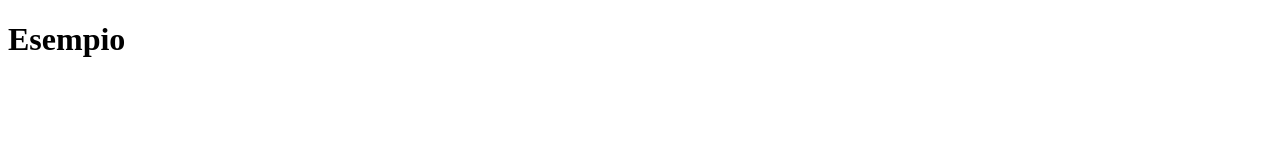
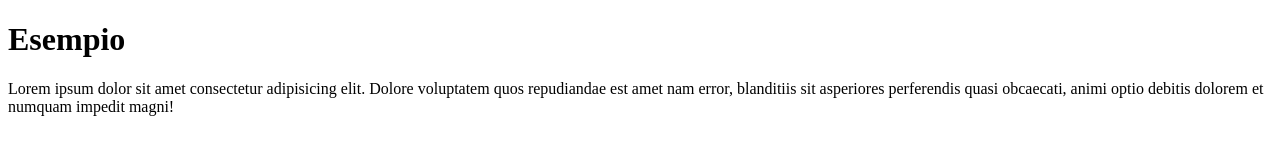
Before and after one commit to Andrea-Mattia/prova-github, a plain HTML site: page index.html in a window 1280 px wide. Drawn offline with Linux system fonts and the light colour scheme.

Commit message:
add main sect

```diff
--- a/index.html
+++ b/index.html
@@ -10,5 +10,11 @@
     <header>
         <h1>Esempio</h1>
     </header>
+
+    <!-- main sect -->
+
+    <main>
+        <p>Lorem ipsum dolor sit amet consectetur adipisicing elit. Dolore voluptatem quos repudiandae est amet nam error, blanditiis sit asperiores perferendis quasi obcaecati, animi optio debitis dolorem et numquam impedit magni!</p>
+    </main>
 </body>
 </html>
```
